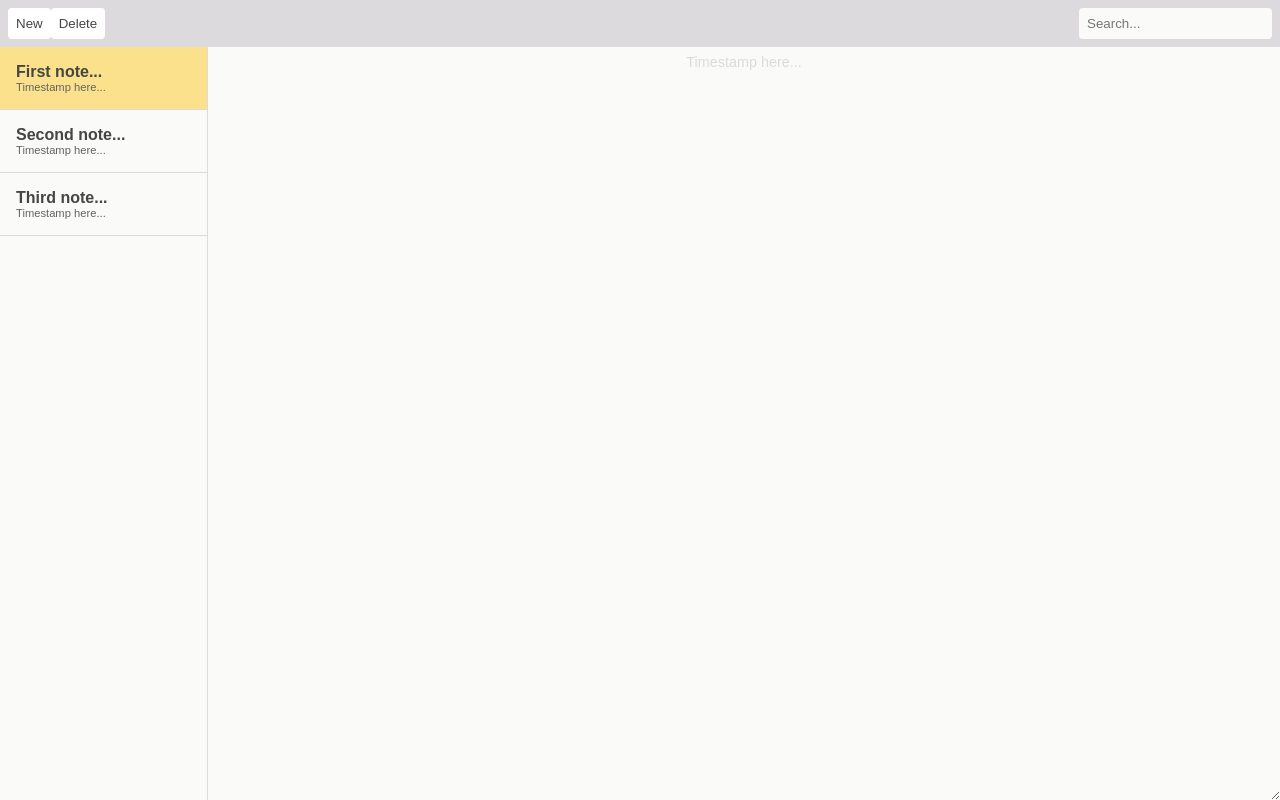
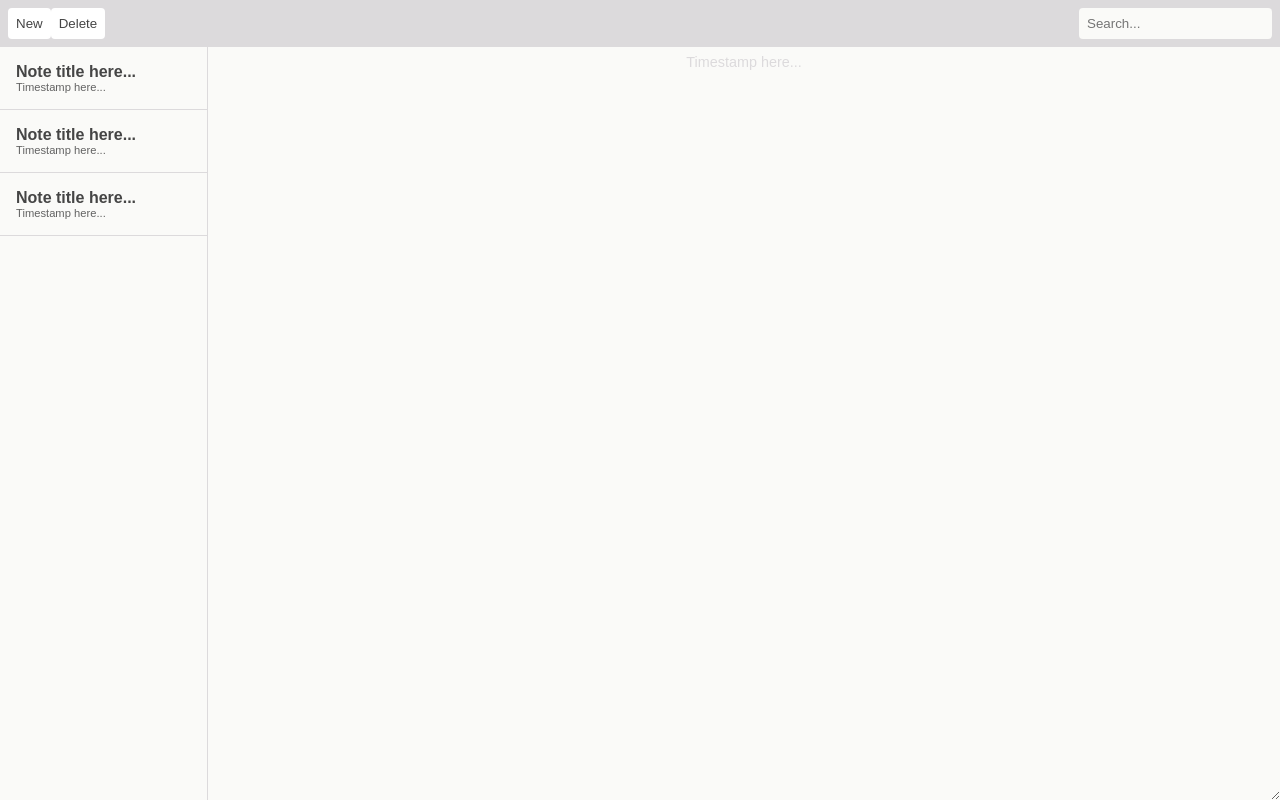
Before and after one commit to qiulang/notes-app, a React (Create React App) app in the folder notes-react/: page / in a window 1280 px wide. Built offline with nearby package versions, Linux system fonts and the light colour scheme.

Commit message:
Refactor into components

```diff
--- a/notes-react/src/App.js
+++ b/notes-react/src/App.js
@@ -1,40 +1,14 @@
 import React, { Component } from "react";
-import logo from "./logo.svg";
+import Toolbar from "./components/Toolbar";
+import NoteContainer from "./components/NoteContainer";
 import "./App.css";
 
 class App extends Component {
   render() {
     return (
       <div id="app">
-        <div className="toolbar">
-          <button className="toolbar-button">New</button>
-          <button className="toolbar-button">Delete</button>
-          <input
-            className="toolbar-search"
-            type="text"
-            placeholder="Search..."
-          />
-        </div>
-        <div className="note-container">
-          <div className="note-selectors">
-            <div className="note-selector active">
-              <p className="note-selector-title">First note...</p>
-              <p className="note-selector-timestamp">Timestamp here...</p>
-            </div>
-            <div className="note-selector">
-              <p className="note-selector-title">Second note...</p>
-              <p className="note-selector-timestamp">Timestamp here...</p>
-            </div>
-            <div className="note-selector">
-              <p className="note-selector-title">Third note...</p>
-              <p className="note-selector-timestamp">Timestamp here...</p>
-            </div>
-          </div>
-          <div className="note-editor">
-            <p className="note-editor-info">Timestamp here...</p>
-            <textarea className="note-editor-input" />
-          </div>
-        </div>
+        <Toolbar />
+        <NoteContainer />
       </div>
     );
   }
--- /dev/null
+++ b/notes-react/src/components/NoteContainer.js
@@ -0,0 +1,16 @@
+import React, { Component } from "react";
+import NoteSelectors from "./NoteSelectors";
+import NoteEditor from "./NoteEditor";
+
+class NoteContainer extends Component {
+  render() {
+    return (
+      <div className="note-container">
+        <NoteSelectors />
+        <NoteEditor />
+      </div>
+    );
+  }
+}
+
+export default NoteContainer;
--- /dev/null
+++ b/notes-react/src/components/NoteEditor.js
@@ -0,0 +1,14 @@
+import React, { Component } from "react";
+
+class NoteEditor extends Component {
+  render() {
+    return (
+      <div className="note-editor">
+        <p className="note-editor-info">Timestamp here...</p>
+        <textarea className="note-editor-input" />
+      </div>
+    );
+  }
+}
+
+export default NoteEditor;
--- /dev/null
+++ b/notes-react/src/components/NoteSelector.js
@@ -0,0 +1,14 @@
+import React, { Component } from "react";
+
+class NoteSelector extends Component {
+  render() {
+    return (
+      <div className="note-selector">
+        <p className="note-selector-title">Note title here...</p>
+        <p className="note-selector-timestamp">Timestamp here...</p>
+      </div>
+    );
+  }
+}
+
+export default NoteSelector;
--- /dev/null
+++ b/notes-react/src/components/NoteSelectors.js
@@ -0,0 +1,16 @@
+import React, { Component } from "react";
+import NoteSelector from "./NoteSelector";
+
+class NoteSelectors extends Component {
+  render() {
+    return (
+      <div className="note-selectors">
+        <NoteSelector />
+        <NoteSelector />
+        <NoteSelector />
+      </div>
+    );
+  }
+}
+
+export default NoteSelectors;
--- /dev/null
+++ b/notes-react/src/components/Toolbar.js
@@ -0,0 +1,15 @@
+import React, { Component } from "react";
+
+class Toolbar extends Component {
+  render() {
+    return (
+      <div className="toolbar">
+        <button className="toolbar-button">New</button>
+        <button className="toolbar-button">Delete</button>
+        <input className="toolbar-search" type="text" placeholder="Search..." />
+      </div>
+    );
+  }
+}
+
+export default Toolbar;
```
Also changed, not shown: 1 other file (tests, documents, lock files or other folders).
